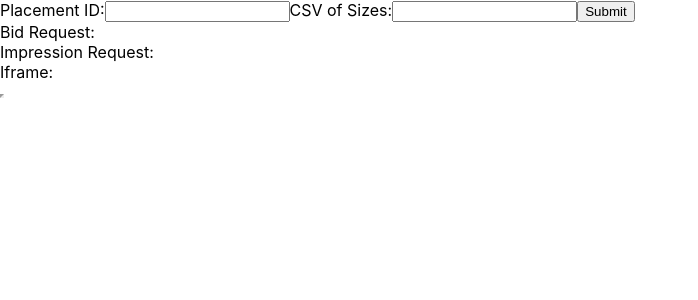
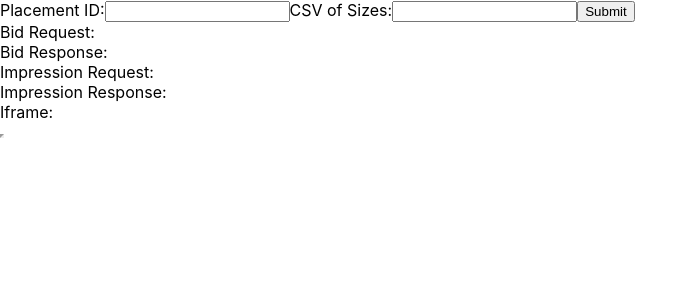
Before and after one commit to metapa10/sonobi-assignment, a React (Create React App) app: page / in a window 1280 px wide. Shown: the top 300 px of the page, without its empty margins (0-698 px from the left). Built offline with nearby package versions, Linux system fonts and the light colour scheme.

Commit message:
Add bid response and impression response.

```diff
--- a/src/App.js
+++ b/src/App.js
@@ -38,10 +38,19 @@ function App() {
         <label> Bid Request: </label>
         <div id="bid_request"/>
     </div>
+     <div>
+        <label> Bid Response: </label>
+        <div id="bid_response"/>
+        </div>
     <div>
         <label> Impression Request: </label>
         <div id="impression_request"/>
     </div>
+    <div>
+        <label> Impression Response: </label>
+        <div id="impression_response"/>
+    </div>
+
 
     <div>
         <label> Iframe: </label>
--- a/src/ProcessForm.js
+++ b/src/ProcessForm.js
@@ -10,16 +10,20 @@ export function ProcessForm(formData) {
       }
 
       submitBidRequest(formData.placement_id, formData.csv_of_sizes).then (response => {
+        document.getElementById("bid_response").innerHTML = response;
         if (JSON.stringify(response.slots.dom_1) === '{}')
         {
             console.log("No bids returned");
-            displayIframe("100", "100", "No Bid Returned")
+            displayIframe("100", "100", "No Bid Returned");
+            document.getElementById("impression_request").innerHTML = "";
+            document.getElementById("impression_response").innerHTML = "";
         }
         else
         {
            //console.log("Bid returned");
            let dimensions = response.slots.dom_1.sbi_size.split("x");
            submitImpressionRequest(response.slots.dom_1.sbi_aid).then(impression => {
+                document.getElementById("impression_response").innerHTML = impression;
                 displayIframe(dimensions[0], dimensions[1],"<script>" + impression + "</script>");
            });
         }
```
